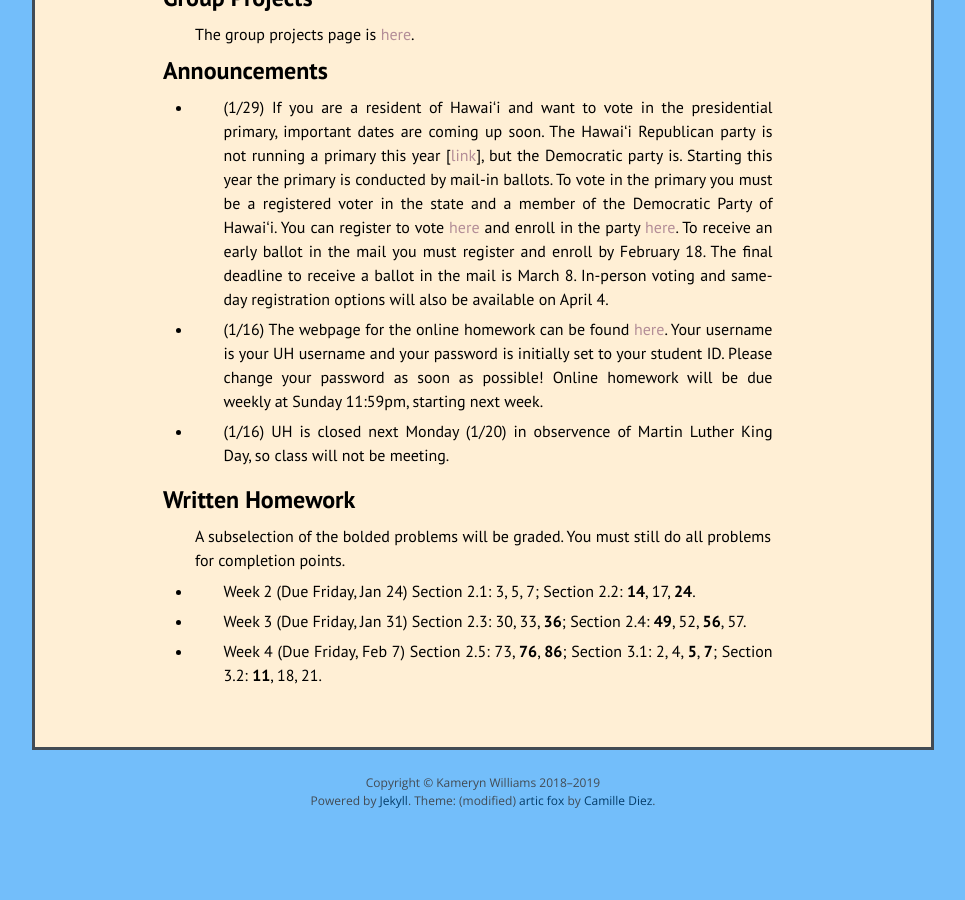
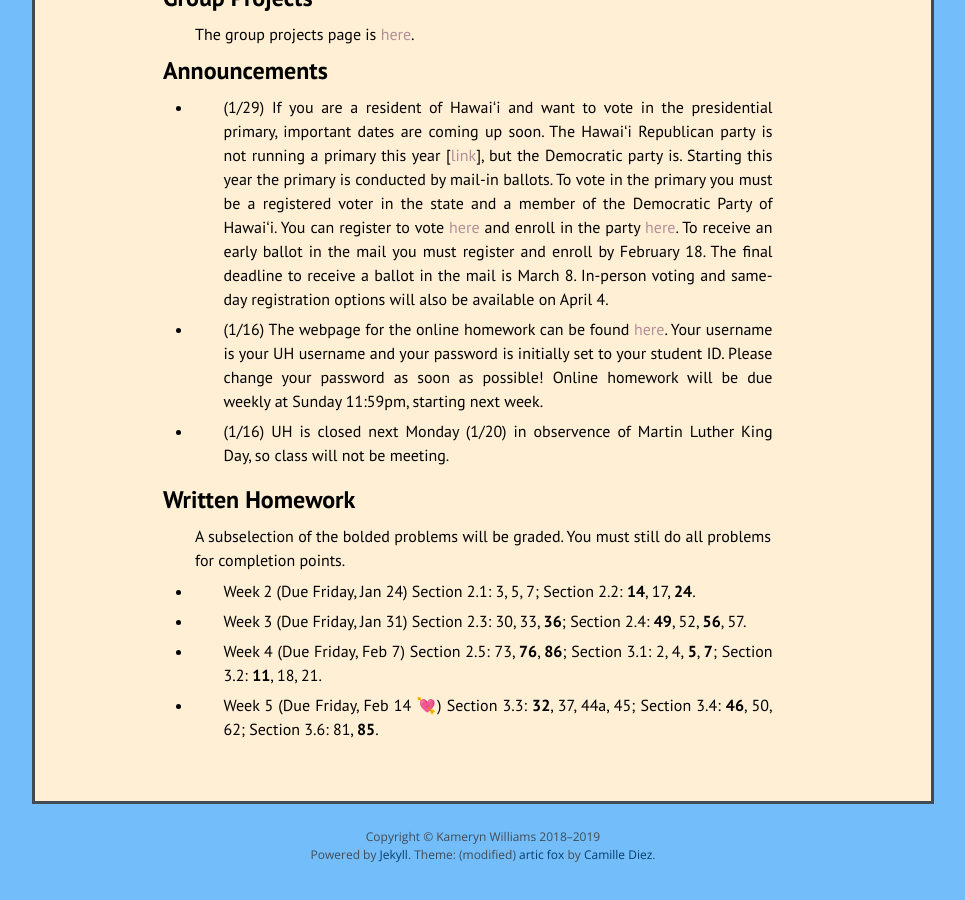
Before and after one commit to kamerynjw/kamerynjw.github.io, a Jekyll site: the page built from teaching/2020/math372.md, in a window 1280 px wide and 900 px high, scrolled down 656 px. Shown: the whole window, without its empty margins (157-1122 px from the left). Built offline with Jekyll 4.4.1, drawn with Linux system fonts in a browser that asks for light colours; nearby versions of some CDN libraries; before the commit the page ends 1502 px from its top, so only the background shows below that.

Commit message:
new 372 homework

```diff
--- a/teaching/2020/math372.md
+++ b/teaching/2020/math372.md
@@ -56,3 +56,5 @@ A subselection of the bolded problems will be graded. You must still do all prob
 * Week 3 (Due Friday, Jan 31) Section 2.3: 30, 33, **36**; Section 2.4: **49**, 52, **56**, 57.
 
 * Week 4 (Due Friday, Feb 7) Section 2.5: 73, **76**, **86**; Section 3.1: 2, 4, **5**, **7**; Section 3.2: **11**, 18, 21.
+
+* Week 5 (Due Friday, Feb 14 💘) Section 3.3: **32**, 37, 44a, 45; Section 3.4: **46**, 50, 62; Section 3.6: 81, **85**.
```
